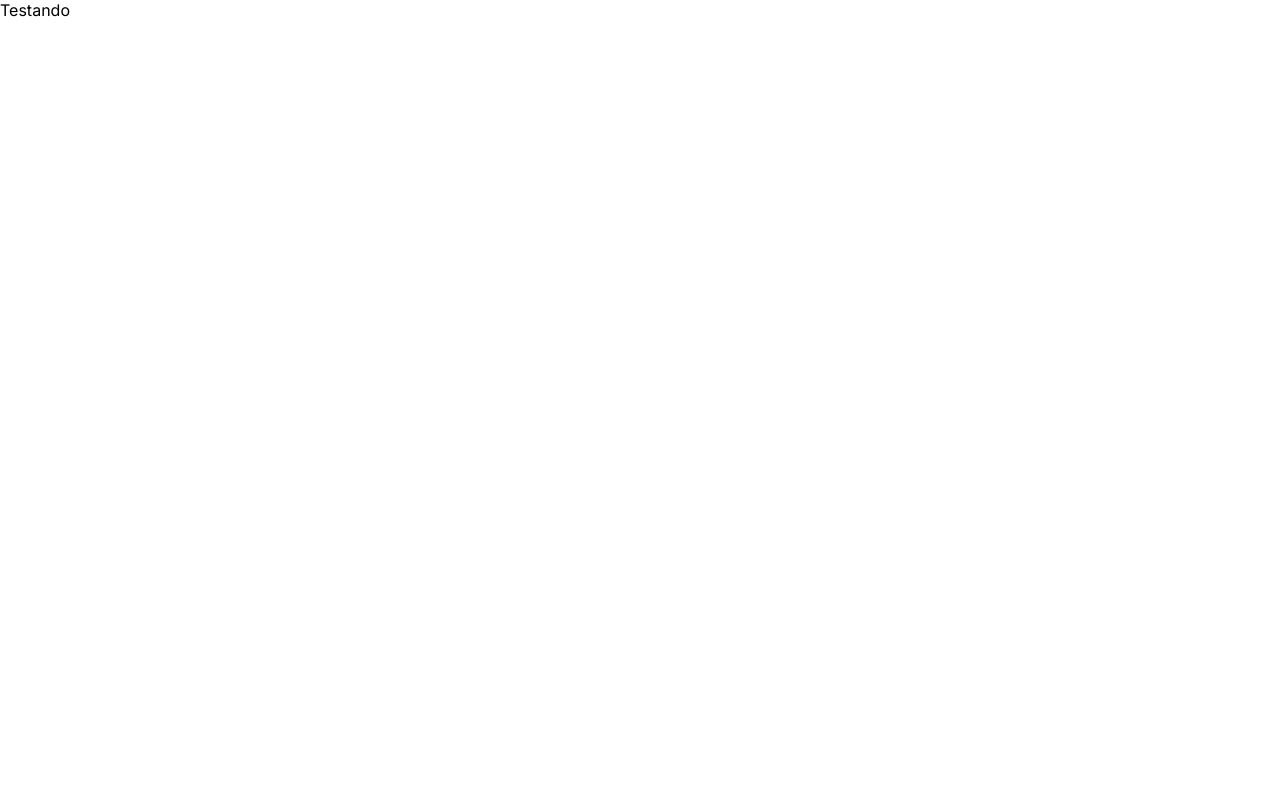
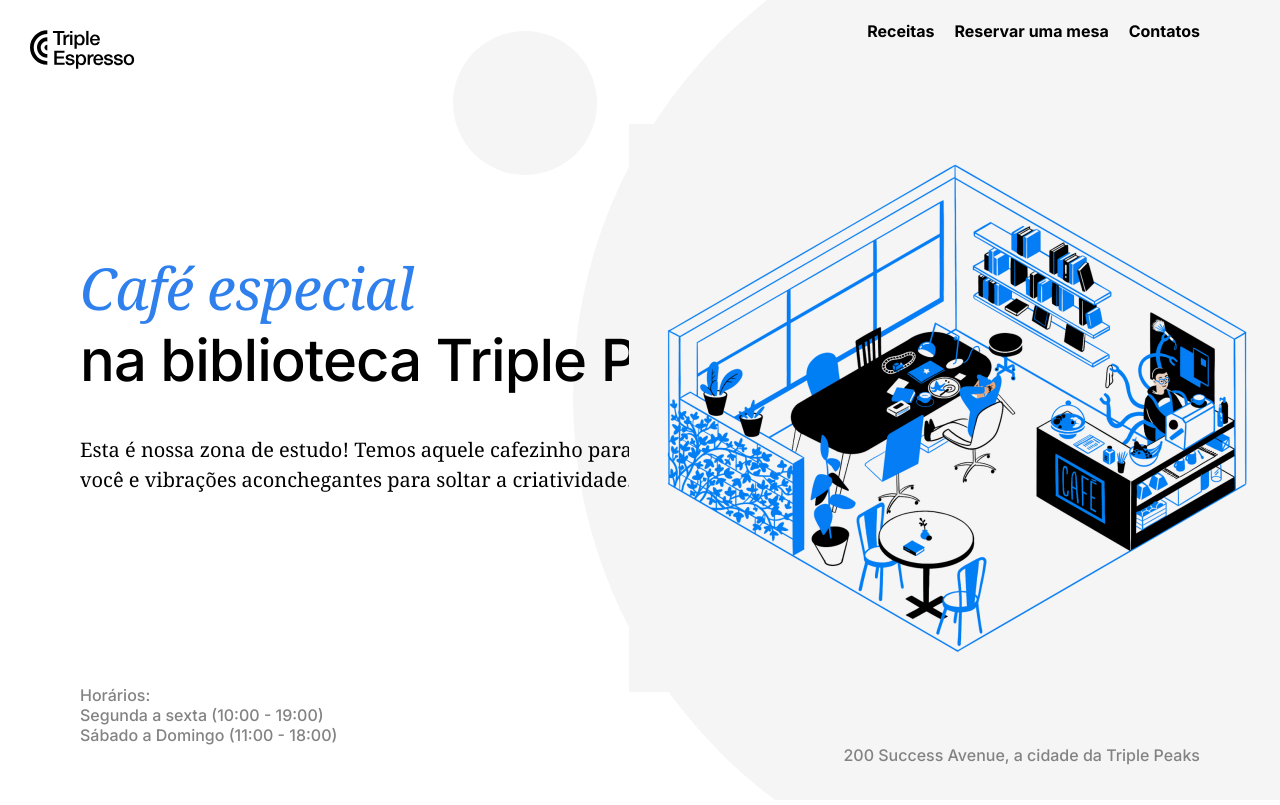
Before and after one commit to gisela-lucena/web_project_coffeeshop, a plain HTML site: page index.html in a window 1280 px wide. Drawn offline with Linux system fonts and the light colour scheme.

Commit message:
header update

```diff
--- a/index.html
+++ b/index.html
@@ -25,9 +25,45 @@
   </head>
   <body>
     <div class="page">
-      Testando
-
-      <header class="header"></header>
+      <header class="header">
+        <nav class="nav">
+          <img
+            class="nav__logo"
+            src="./images/logo_coffeeshop_dark.svg"
+            alt="Coffee Shop Logo"
+          />
+          <ul class="nav__links">
+            <li class="nav__link">Receitas</li>
+            <li class="nav__link">Reservar uma mesa</li>
+            <li class="nav__link">Contatos</li>
+          </ul>
+        </nav>
+        <div class="header__content">
+          <div>
+            <h1 class="header__title">
+              <span class="header__span-accent">Café especial</span>
+              na biblioteca Triple Peaks
+            </h1>
+            <p class="header__description">
+              Esta é nossa zona de estudo! Temos aquele cafezinho para energizar
+              você e vibrações aconchegantes para soltar a criatividade.
+            </p>
+            <img
+              class="header__image"
+              src="./images/inside_coffee_shop.png"
+              alt="Dentro da cafeteria"
+            />
+          </div>
+          <div class="header__footer">
+            <p class="header__paragraph">Horários:</p>
+            <p class="header__paragraph">Segunda a sexta (10:00 - 19:00)</p>
+            <p class="header__paragraph">Sábado a Domingo (11:00 - 18:00)</p>
+            <p class="header__paragraph">
+              200 Success Avenue, a cidade da Triple Peaks
+            </p>
+          </div>
+        </div>
+      </header>
 
       <main class="content">
         <section class="recipes"></section>
--- a/pages/index.css
+++ b/pages/index.css
@@ -5,13 +5,120 @@
   font-size: 16px;
   line-height: 20px;
   margin: auto;
+  color: black;
 }
 
 .header {
-  font-family: "Noto Serif", "Times New Roman", serif;
+  display: flex;
+  flex-direction: column;
+  height: 100vh;
+  background-color: #ffffff;
+  background-image: url("../images/background_header.svg");
+  background-repeat: no-repeat;
+  background-size: cover;
+  background-position: center;
+  max-height: 800px;
+  min-height: 720px;
 }
 
-.content {
+.nav {
+  display: flex;
+  flex-direction: row;
+  justify-content: space-between;
+}
+
+.nav__logo {
+  position: relative;
+  margin-top: 30px;
+  margin-left: 30px;
+  width: 105px;
+  height: 39px;
+}
+
+.nav__links {
+  display: flex;
+  align-items: center;
+  column-gap: 20px;
+  justify-content: flex-end;
+  margin-top: 8px;
+  padding-left: 0;
+  margin-right: 80px;
+  font-style: normal;
+  font-weight: 500;
+  font-size: 16px;
+  line-height: 20px;
+}
+
+.nav__link {
+  list-style-type: none;
+  text-decoration: none;
+  font-weight: bold;
+  column-gap: 20px;
+}
+
+.header__title {
+  font-size: 58px;
+  line-height: 72px;
+  letter-spacing: -1px;
+  font-weight: 500;
+  font-style: normal;
+  max-width: 709px;
+  margin-left: 80px;
+  margin-top: 183px;
+}
+
+.header__span-accent {
+  display: block;
+  color: #2f80ed;
+  font-style: italic;
+  font-family: "Noto Serif", "Times New Roman", serif;
+  font-weight: normal;
+  font-size: 58px;
+  line-height: 72px;
+}
+
+.header__description {
+  max-width: 683px;
+  margin-left: 80px;
+  margin-top: 28px;
+  font-family: "Noto Serif", "Times New Roman", serif;
+  font-style: normal;
+  font-weight: normal;
+  font-size: 20px;
+  line-height: 30px;
+}
+
+.header__image {
+  position: absolute;
+  top: 0;
+  right: 0;
+  width: 646px;
+  height: 568px;
+  margin-top: 124px;
+  margin-right: 5px;
+}
+
+.header__footer {
+  display: flex;
+  flex-direction: column;
+  justify-content: flex-end;
+  margin-top: auto;
+  padding: 0 80px 40px;
+  z-index: 1;
+  min-height: 250px;
+}
+
+.header__paragraph {
+  font-weight: 500;
+  font-size: 16px;
+  line-height: 20px;
+  color: #838383;
+  margin: 0;
+}
+
+.header__paragraph:last-child {
+  margin-left: auto;
+  z-index: 3;
 }
 
 .recipes {
```
Also changed, not shown: 1 other file.
